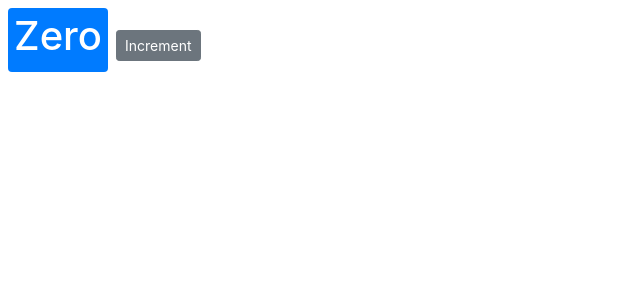
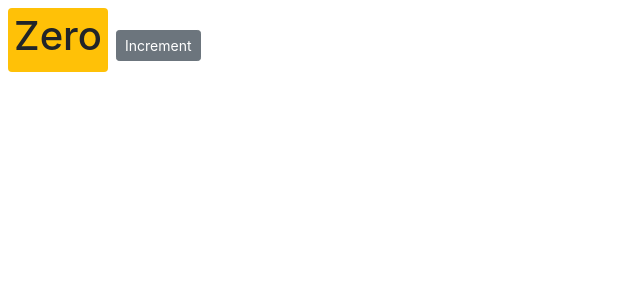
Before and after one commit to prashanshatomar/reactapp_ecom, a React (Create React App) app: page / in a window 1280 px wide. Shown: the top 300 px of the page, without its empty margins (0-640 px from the left). Built offline with nearby package versions, Linux system fonts and the light colour scheme.

Commit message:
append classes dynamically

```diff
--- a/src/components/counter.jsx
+++ b/src/components/counter.jsx
@@ -9,6 +9,7 @@
     fontWeight:'bold'
   }
   render() {
+    let classes = this.getBadgeClasses();
     // return <h1>Hello World</h1>;
     //return <h1>Hello World</h1><button>Increment</button>;
     //this will not work because babble not know how to deal with long multiple html element,
@@ -21,7 +22,9 @@
         <span>{this.state.count}</span> */}
         {/* <span style={{color:'red'}} className="badge badge-primary m-2">{this.formatCount()}</span> */}
 
-        <span style={this.styles} className="badge badge-primary m-2">{this.formatCount()}</span>
+        {/* <span style={this.styles} className={classes}>{this.formatCount()}</span> */}
+        <span style={this.styles} className={this.getBadgeClasses()}>{this.formatCount()}</span>
+
         <button className="btn btn-secondary btn-sm">Increment</button>
       </div>
     ); //== React.createElement('div)
@@ -46,6 +49,12 @@
 
 
   }
+  getBadgeClasses() {
+    let classes = 'badge m-2 badge-';
+    classes += this.state.count === 0 ? 'warning' : 'primary';
+    return classes;
+  }
+
   // formatCount() {
   //   return this.state.count === 0 ? 'Zero' : this.state.count;
   // }
```
